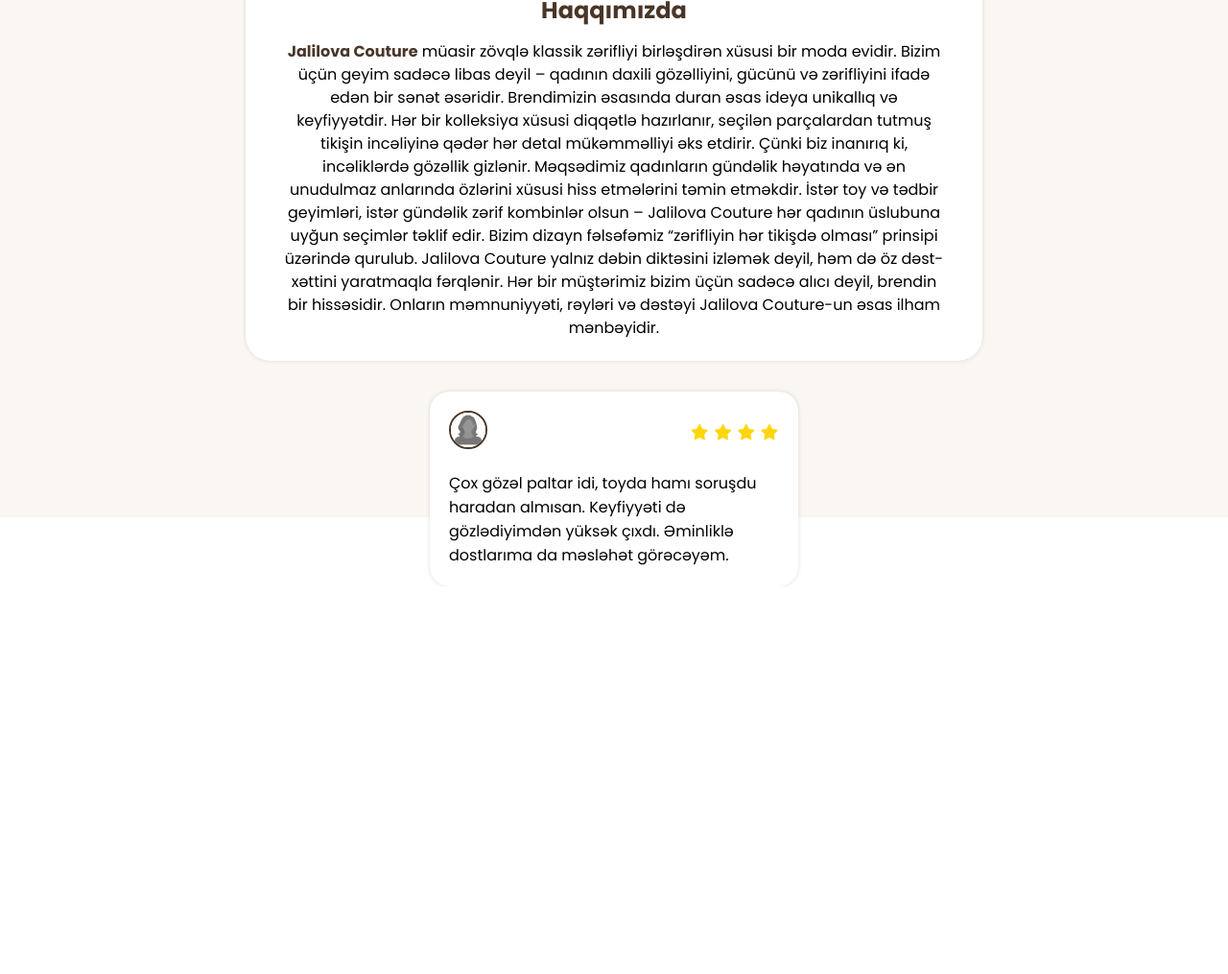
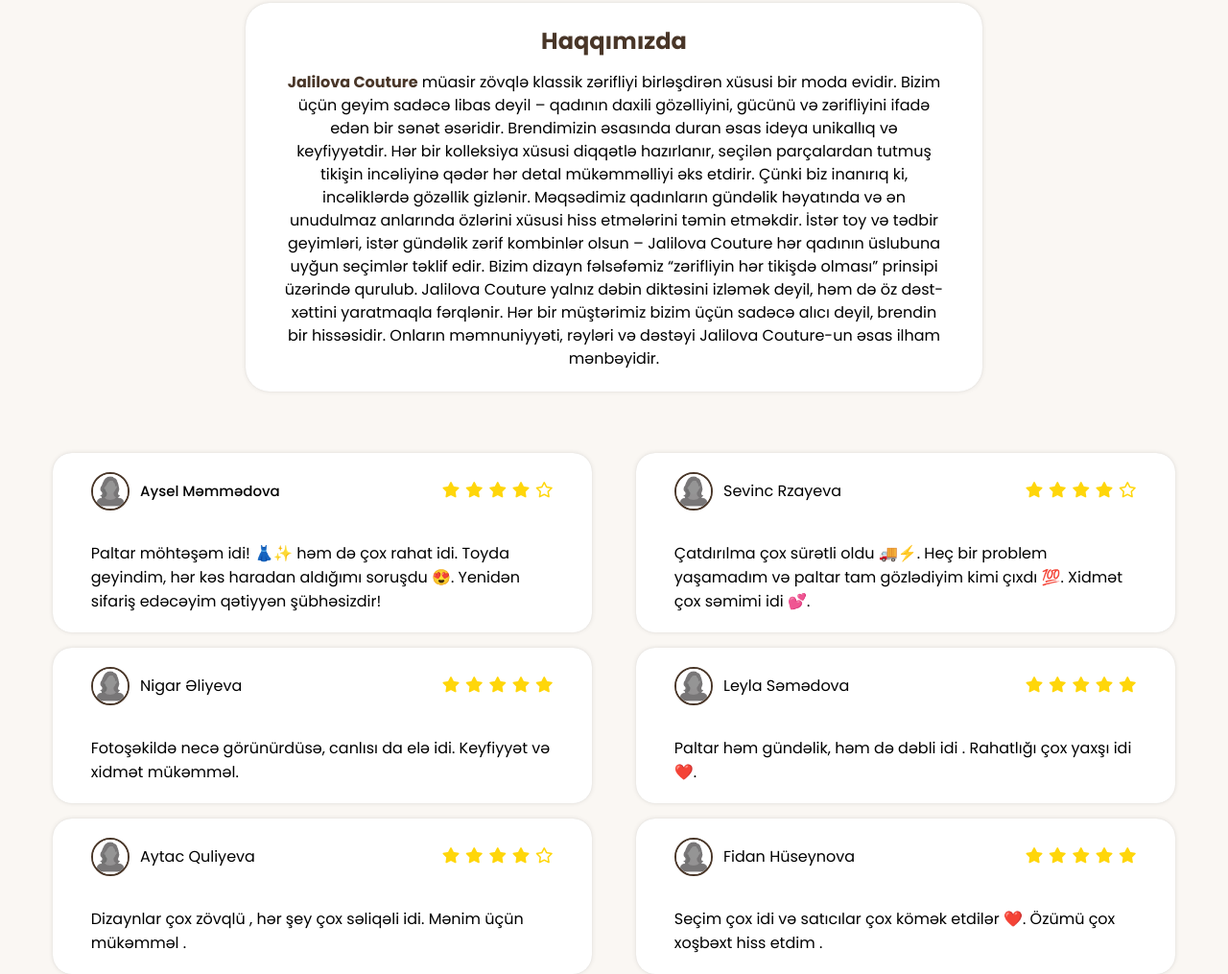
Before and after one commit to alijalilzadeh/jalilova-couture, a plain HTML site: page aboutPage.html in a window 1280 px wide. Shown: the part 261-1276 px from the top of the page at 96% size. Before the commit the page ends 872 px from the top, so only its background shows below. Drawn offline with Linux system fonts and the light colour scheme.

Commit message:
Feat:Some files added aboutPage.html aboutPage.css and I'll add some avatar images

```diff
--- a/aboutPage.css
+++ b/aboutPage.css
@@ -5,7 +5,7 @@
   --navbar-background: #E7DED5;
   --contact-background: #D5C7A3;
   --about-title: #493628;
-  --yellow-color : #ffd60a;
+  --yellow-color: #ffd60a;
 }
 
 html {
@@ -16,9 +16,8 @@
   display: flex;
   width: 100%;
   flex-direction: column;
-  gap: 2rem;
+  gap: 4rem;
   background-color: #FAF7F3;
-  height: 100vh;
 }
 
 * {
@@ -91,22 +90,42 @@
 
 }
 
-section {
+.reviews-part {
+  padding: 0 40px ;
   width: 100%;
-  display: flex;
+  display: grid;
   align-items: center;
   justify-content: center;
+  place-items: center;
+  grid-template-columns: repeat(2,1fr);
+  grid-template-columns: repeat(2,1fr);
+  gap: 1rem;
 }
 
 .reviews-box {
   display: flex;
   flex-direction: column;
-  width: 30%;
-  gap: 1rem;
+  width: 95%;
+  height: 100%;
+  gap: 2rem;
   box-shadow: rgba(0, 0, 0, 0.1) 0px 0px 5px 0px, rgba(0, 0, 0, 0.1) 0px 0px 1px 0px;
   background-color: #fff;
   border-radius: 20px;
-  padding: 20px;
+  padding: 20px 40px;
+  transition: transform .4s ease;
+  cursor:pointer;
+  transform: translateX(-50px);
+  opacity: 0;
+  transition: all 1s;
+}
+
+.reviews-box.interect{
+  opacity: 1;
+  transform: translateX(0);
+}
+
+.reviews-box:hover{
+  transform: translateY(-4px);
 }
 
 .avatar-part {
@@ -123,19 +142,93 @@
   border: 2px solid var(--about-title);
 }
 
-.rating-box i{
+.rating-box i {
   color: var(--yellow-color);
 }
-/*
-<div class="reviews-part">
-        <div class="avatar-part">
-          <div class="reviews-card">
-            <img src="avatarİmages/avatar1.avif" alt="Customs avatars" class="img-avatar">
-          </div>
-        </div>
-        <p class="custom-comment">
-          Çox gözəl paltar idi, toyda hamı soruşdu haradan almısan. Keyfiyyəti də gözlədiyimdən yüksək çıxdı. Əminliklə
-          dostlarıma da məsləhət görəcəyəm.
-        </p>
-      </div>
-*/
+
+.reviews-card {
+  display: flex;
+  gap: .7rem;
+  align-items: center;
+  justify-content: center;
+}
+
+.reviews-card span {
+  white-space: nowrap;
+  font-size: 15px;
+  font-weight: 500;
+}
+
+.custom-comment{
+  font-size: 16px;
+}
+@media (max-width: 930px){
+  .avatar-part{
+    flex-direction: column;
+  }
+  .reviews-box{
+    padding: 20px  !important;
+  }
+}
+
+@media (max-width: 768px) {
+  .container {
+    gap: 2rem;
+  }
+
+  .img-part img {
+    width: 300px;
+    height: auto;
+  }
+
+  .about-box {
+    width: 90%;
+    padding: 20px !important;
+  }
+
+  .reviews-part {
+    grid-template-columns: repeat(2, 1fr);
+    padding: 0 20px;
+  }
+
+  .reviews-box {
+    width: 100%;
+    padding: 15px 20px;
+    transform: translateX(0);
+  }
+
+  .reviews-box.interect {
+    opacity: 1;
+    transform: translateX(0);
+  }
+}
+
+@media (max-width: 480px) {
+  .img-part img {
+    width: 250px;
+  }
+
+  .reviews-part {
+    grid-template-columns: 1fr;
+  }
+  .about-box{
+    gap: 1.7rem;
+  }
+  .reviews-box {
+    padding: 15px;
+    gap: 1.5rem;
+  }
+
+  .about-box h2 {
+    font-size: 1.5rem;
+  }
+
+  .about-box .about-content {
+    font-size: 1.2rem;
+  }
+
+.img-part img {
+  width: 400px;
+  height: 200px;
+}
+}
--- a/aboutPage.html
+++ b/aboutPage.html
@@ -44,12 +44,55 @@
       </div>
     </div>
     <section class="reviews">
+      <div class="reviews-part">
         <div class="reviews-box">
           <div class="avatar-part">
             <div class="reviews-card">
               <img src="avatarİmages/avatar1.png" alt="Customs avatars" class="img-avatar">
+              <span class="customer-name">Aysel Məmmədova</span>
             </div>
             <div class="rating-box">
+              <i class="fa-solid fa-star"></i>
+              <i class="fa-solid fa-star"></i>
+              <i class="fa-solid fa-star"></i>
+              <i class="fa-solid fa-star"></i>
+              <i class="fa-regular fa-star last-star"></i>
+            </div>
+          </div>
+          <p class="custom-comment">
+            Paltar möhtəşəm idi! 👗✨ həm də çox rahat idi. Toyda geyindim, hər kəs haradan aldığımı soruşdu 😍. Yenidən
+            sifariş edəcəyim qətiyyən şübhəsizdir!
+          </p>
+        </div>
+
+        <div class="reviews-box">
+          <div class="avatar-part">
+            <div class="reviews-card">
+              <img src="avatarİmages/avatar1.png" alt="Customs avatars" class="img-avatar">
+              <p class="customer-name">Sevinc Rzayeva</p>
+            </div>
+            <div class="rating-box">
+              <i class="fa-solid fa-star"></i>
+              <i class="fa-solid fa-star"></i>
+              <i class="fa-solid fa-star"></i>
+              <i class="fa-solid fa-star"></i>
+              <i class="fa-regular fa-star last-star"></i>
+            </div>
+          </div>
+          <p class="custom-comment">
+            Çatdırılma çox sürətli oldu 🚚⚡. Heç bir problem yaşamadım və paltar tam gözlədiyim kimi çıxdı 💯. Xidmət
+            çox səmimi idi 💕.
+          </p>
+        </div>
+
+        <div class="reviews-box">
+          <div class="avatar-part">
+            <div class="reviews-card">
+              <img src="avatarİmages/avatar1.png" alt="Customs avatars" class="img-avatar">
+              <p class="customer-name">Nigar Əliyeva</p>
+            </div>
+            <div class="rating-box">
+              <i class="fa-solid fa-star"></i>
               <i class="fa-solid fa-star"></i>
               <i class="fa-solid fa-star"></i>
               <i class="fa-solid fa-star"></i>
@@ -57,12 +100,70 @@
             </div>
           </div>
           <p class="custom-comment">
-          Çox gözəl paltar idi, toyda hamı soruşdu haradan almısan. Keyfiyyəti də gözlədiyimdən yüksək çıxdı. Əminliklə
-          dostlarıma da məsləhət görəcəyəm.
+            Fotoşəkildə necə görünürdüsə, canlısı da elə idi. Keyfiyyət və xidmət mükəmməl.
           </p>
+        </div>
+
+        <div class="reviews-box">
+          <div class="avatar-part">
+            <div class="reviews-card">
+              <img src="avatarİmages/avatar1.png" alt="Customs avatars" class="img-avatar">
+              <p class="customer-name">Leyla Səmədova</p>
+            </div>
+            <div class="rating-box">
+              <i class="fa-solid fa-star"></i>
+              <i class="fa-solid fa-star"></i>
+              <i class="fa-solid fa-star"></i>
+              <i class="fa-solid fa-star"></i>
+              <i class="fa-solid fa-star"></i>
+            </div>
+          </div>
+          <p class="custom-comment">
+            Paltar həm gündəlik, həm də dəbli idi . Rahatlığı çox yaxşı idi ❤️.
+          </p>
+        </div>
+
+        <div class="reviews-box">
+          <div class="avatar-part">
+            <div class="reviews-card">
+              <img src="avatarİmages/avatar1.png" alt="Customs avatars" class="img-avatar">
+              <p class="customer-name">Aytac Quliyeva</p>
+            </div>
+            <div class="rating-box">
+              <i class="fa-solid fa-star"></i>
+              <i class="fa-solid fa-star"></i>
+              <i class="fa-solid fa-star"></i>
+              <i class="fa-solid fa-star"></i>
+              <i class="fa-regular fa-star last-star"></i>
+            </div>
+          </div>
+          <p class="custom-comment">
+            Dizaynlar çox zövqlü , hər şey çox səliqəli idi. Mənim üçün mükəmməl .
+          </p>
+        </div>
+
+        <div class="reviews-box">
+          <div class="avatar-part">
+            <div class="reviews-card">
+              <img src="avatarİmages/avatar1.png" alt="Customs avatars" class="img-avatar">
+              <p class="customer-name">Fidan Hüseynova</p>
+            </div>
+            <div class="rating-box">
+              <i class="fa-solid fa-star"></i>
+              <i class="fa-solid fa-star"></i>
+              <i class="fa-solid fa-star"></i>
+              <i class="fa-solid fa-star"></i>
+              <i class="fa-solid fa-star"></i>
+            </div>
+          </div>
+          <p class="custom-comment">
+            Seçim çox idi və satıcılar çox kömək etdilər ❤️. Özümü çox xoşbəxt hiss etdim .
+          </p>
+        </div>
       </div>
     </section>
   </div>
+  <script src="scrips.js"></script>
 </body>
 
 </html>
--- a/scrips.js
+++ b/scrips.js
@@ -10,3 +10,21 @@
       window.open(url, "_blank");
     });
   });
+
+  const observer = new IntersectionObserver(entries=>{
+    entries.forEach(entry =>{
+      if(entry.isIntersecting){
+        console.log(entry.target)
+        entry.target.classList.add("interect")
+      }
+      else{
+        entry.target.classList.remove("interect")
+      }
+    })
+  })
+
+  const reviewBoxes = document.querySelectorAll(".reviews-box");
+
+  reviewBoxes.forEach(reviewBox =>{
+    observer.observe(reviewBox);
+  })
```
Lines whose indentation alone changed are shown as unchanged.
